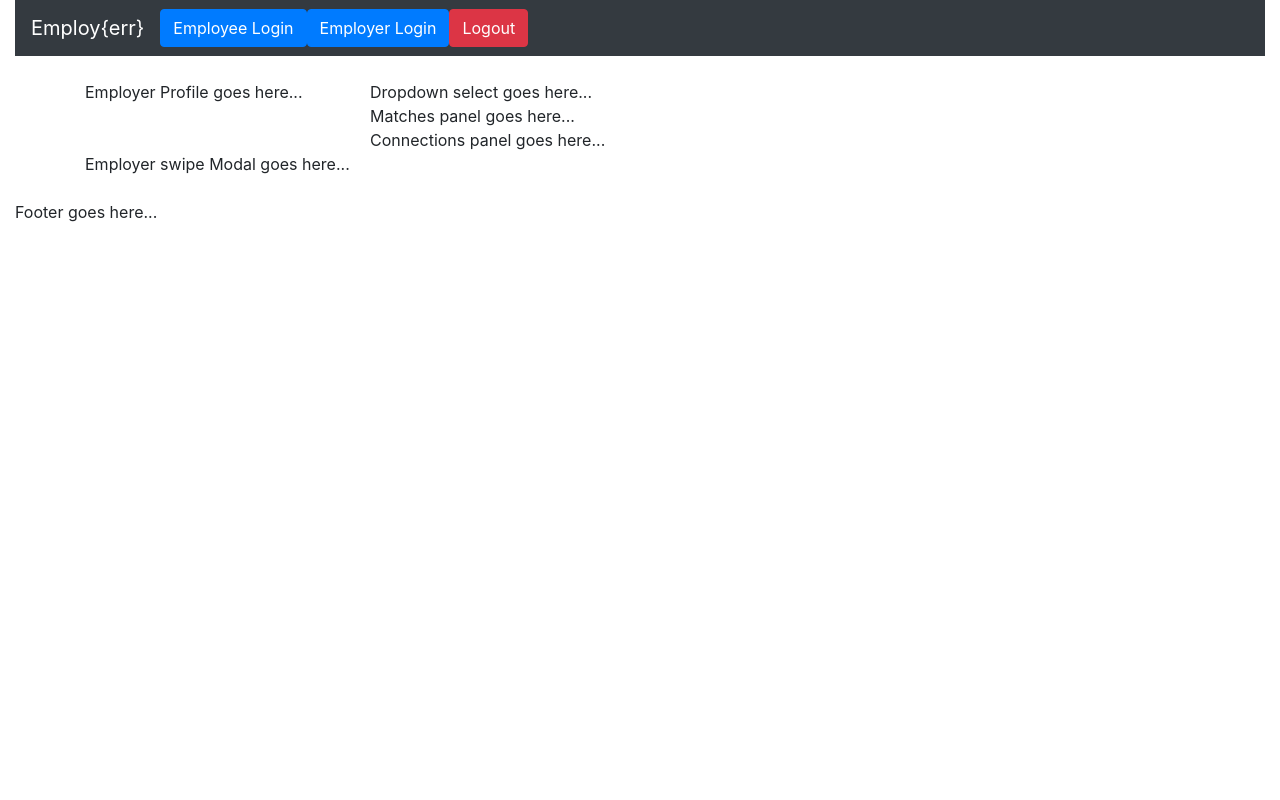
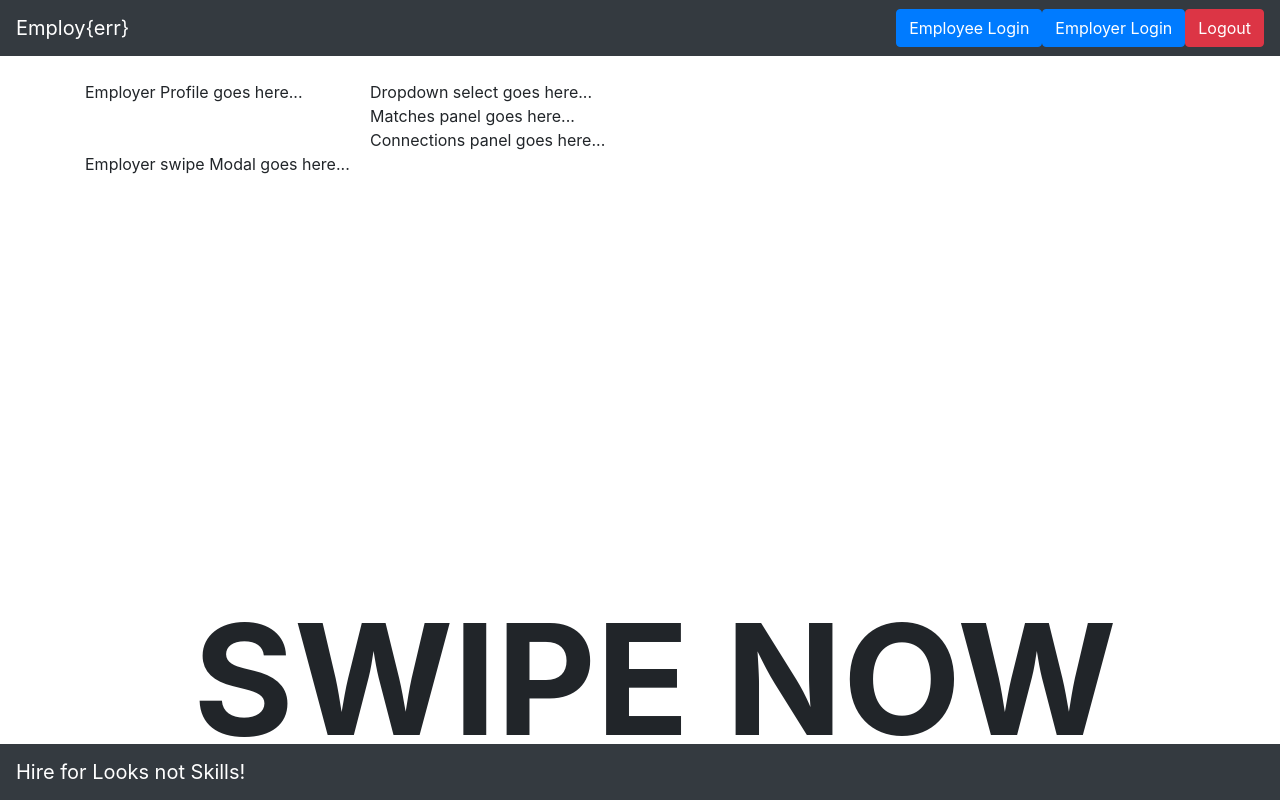
Before and after one commit to ejquintana/employ-err, a React (Create React App) app: page /employer in a window 1280 px wide. Built offline with nearby package versions, Linux system fonts and the light colour scheme; the HTML template or start-up script is replaced by a standard one.

Commit message:
added footer

```diff
--- a/public/index.html
+++ b/public/index.html
@@ -29,7 +29,7 @@
     <noscript>
       You need to enable JavaScript to run this app.
     </noscript>
-    <div id="root">Heres the index page...</div>
+    <div className="container-fluid" id="root">Heres the index page...</div>
     <!--
       This HTML file is a template.
       If you open it directly in the browser, you will see an empty page.
--- a/src/App.js
+++ b/src/App.js
@@ -11,7 +11,7 @@ class App extends Component {
 	render() {
 		return (
 			<Router>
-				<div className="container-fluid">
+				<div>
 					<Navigator />
 					<Route exact path="/" component={PageHome} />
 					<Route exact path="/employee" component={PageEmployee} />
--- /dev/null
+++ b/src/components/Footer/Footer.css
@@ -0,0 +1,8 @@
+.swipetext {
+	position: absolute;
+	bottom: 20.43px;
+	text-transform: uppercase;
+	font-size: 12vw;
+	width: 100%;
+	font-weight: 700;
+}
--- a/src/components/Footer/Footer.js
+++ b/src/components/Footer/Footer.js
@@ -1,11 +1,17 @@
 import React from 'react';
+import "./Footer.css";
 
 
 function Footer() {
 	return (
-	<footer>
-		Footer goes here...
-	</footer>
+		<div className="container-fluid">
+			<h2 className="swipetext text-center">
+				<span>Swipe Now</span>
+			</h2>
+			<nav className="navbar fixed-bottom navbar-expand-sm navbar-dark bg-dark">
+			<a className="navbar-brand" href="/">Hire for Looks not Skills!</a>
+			</nav>
+		</div>
 	)
 }
 
--- a/src/components/Navigator/Navigator.js
+++ b/src/components/Navigator/Navigator.js
@@ -3,15 +3,18 @@ import React from 'react';
 import ButtonEmployeeLogin from '../ButtonEmployeeLogin/ButtonEmployeeLogin';
 import ButtonEmployerLogin from '../ButtonEmployerLogin/ButtonEmployerLogin';
 import ButtonLogout from '../ButtonLogout/ButtonLogout';
+import "./Navigator.css";
 
 function Navigator() {
 
 	return (
-		<nav className="navbar navbar-expand-lg navbar navbar-dark bg-dark">
+		<nav className="navbar navbar navbar-dark bg-dark">
 	  		<a className="navbar-brand" href="/">Employ{'{err}'}</a>
-			<ButtonEmployeeLogin />
-			<ButtonEmployerLogin />
-			<ButtonLogout />
+	  		<div className="justify-content-end">
+				<ButtonEmployeeLogin />
+				<ButtonEmployerLogin />
+				<ButtonLogout />
+			</div>
 		</nav>
 	)
 }
--- a/src/components/Navigator/index.js
+++ /dev/null
@@ -1 +0,0 @@
-// export { default } from "./Navigator";
```
Also changed, not shown: src/components/ButtonEmployeeLogin/ButtonEmployeeLogin.css (added).
